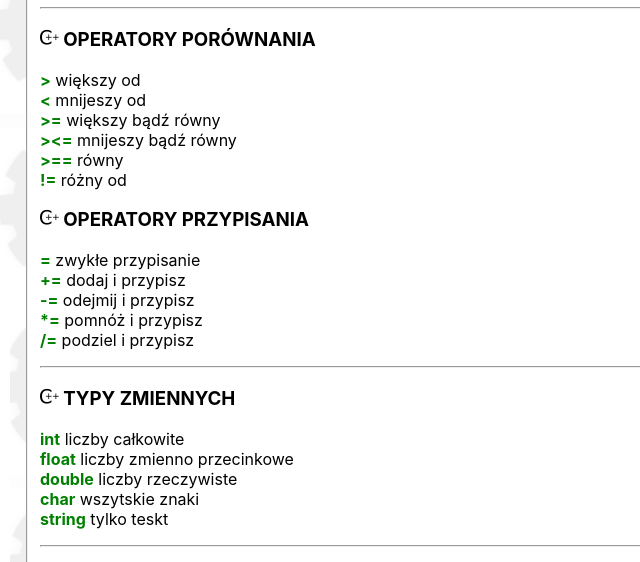
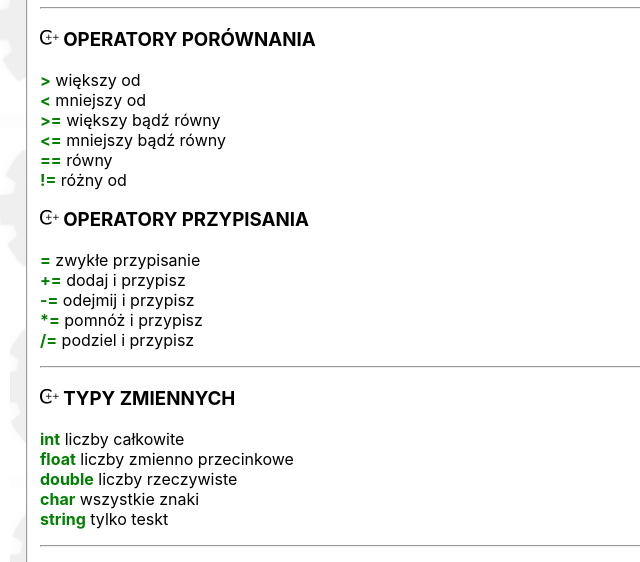
Before and after one commit to zsoit/ti, a plain HTML site: page code/index.html in a window 1280 px wide. Shown: the part 237-799 px from the top of the page, 0-640 px from the left. Drawn offline with Linux system fonts and the light colour scheme.

Commit message:
Ver. 1.2

```diff
--- a/code/index.html
+++ b/code/index.html
@@ -56,10 +56,10 @@
 
         <p>
             <b>></b> większy od <br>
-            <b><</b> mnijeszy od <br>
+            <b><</b> mniejszy od <br>
             <b>>=</b> większy bądź równy <br>
-            <b>><=</b> mnijeszy bądź równy <br>
-            <b>>==</b> równy <br>
+            <b><=</b> mniejszy bądź równy <br>
+            <b>==</b> równy <br>
             <b>!=</b> różny od <br>
 
         </p>
@@ -83,7 +83,7 @@
             <b>int</b> liczby całkowite <br>
             <b>float</b> liczby zmienno przecinkowe <br>
             <b>double</b> liczby rzeczywiste <br>
-            <b>char</b> wszytskie znaki <br>
+            <b>char</b> wszystkie znaki <br>
             <b>string</b> tylko teskt <br>
 
         </p>
```
Also changed, not shown: index.html (+1 -1 lines).
